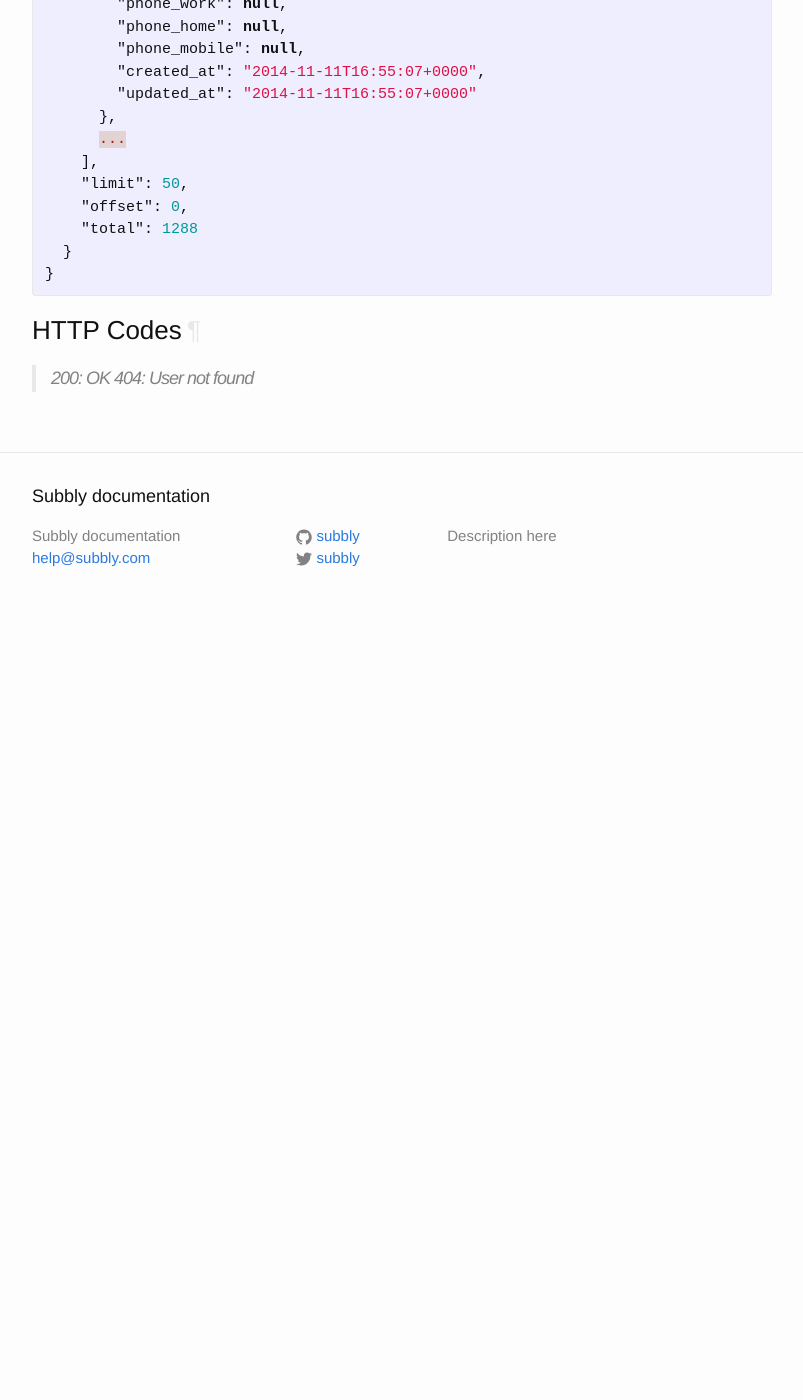
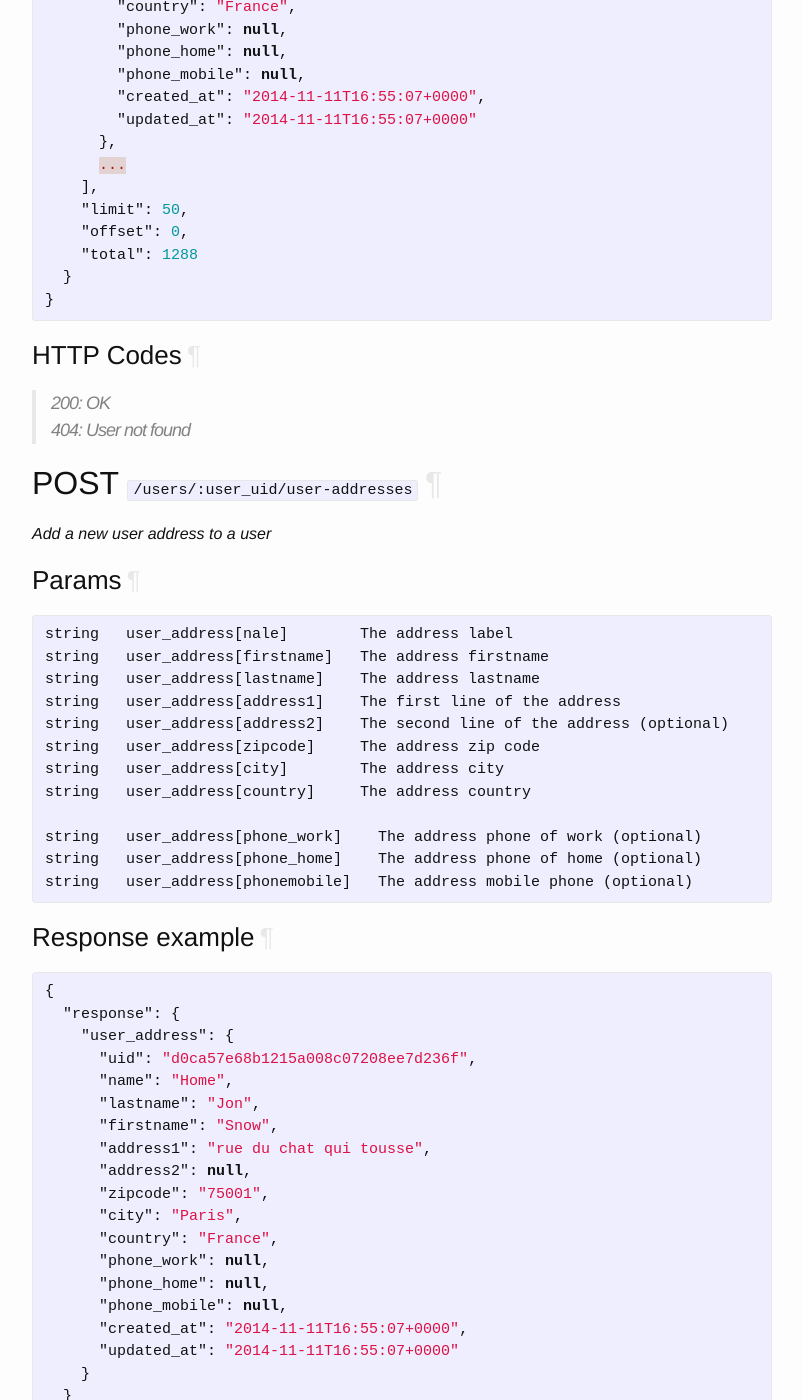
Before and after one commit to subbly/documentation, a Jekyll site: the page built from rest-api/v1/services/user-addresses.md, in a window 1280 px wide and 1400 px high, scrolled down 902 px. Shown: the whole window, without its empty margins (238-1041 px from the left). Built offline with Jekyll 4.4.1, drawn with Linux system fonts in a browser that asks for light colours; nearby versions of some CDN libraries; before the commit the page ends 1532 px from its top, so only the background shows below that; some of the changed text lies outside the part shown.

Commit message:
Update REST api user-addresses endpoint

```diff
--- a/rest-api/v1/services/user-addresses.md
+++ b/rest-api/v1/services/user-addresses.md
@@ -7,7 +7,8 @@
 
 ## List of methods
 
-- [GET `/users/:user_uid/user-addresses`](#get-users-useruid-useraddresses)
+- [GET `/users/:user_uid/user-addresses`](#get-usersuseruiduser-addresses)
+- [POST `/users/:user_uid/user-addresses`](#post-usersuseruiduser-addresses)
 
 
 
@@ -28,7 +29,7 @@
 {% highlight json %}
 {
   "response": {
-    "user-addresses": [
+    "user_addresses": [
       {
         "uid": "d0ca57e68b1215a008c07208ee7d236f",
         "name": "Home",
@@ -58,3 +59,57 @@
 
 > 200: OK
 > 404: User not found
+
+
+
+## POST `/users/:user_uid/user-addresses`
+
+_Add a new user address to a user_
+
+### Params
+
+{% highlight text %}
+string   user_address[nale]        The address label
+string   user_address[firstname]   The address firstname
+string   user_address[lastname]    The address lastname
+string   user_address[address1]    The first line of the address
+string   user_address[address2]    The second line of the address (optional)
+string   user_address[zipcode]     The address zip code
+string   user_address[city]        The address city
+string   user_address[country]     The address country
+
+string   user_address[phone_work]    The address phone of work (optional)
+string   user_address[phone_home]    The address phone of home (optional)
+string   user_address[phonemobile]   The address mobile phone (optional)
+{% endhighlight %}
+
+### Response example
+
+{% highlight json %}
+{
+  "response": {
+    "user_address": {
+      "uid": "d0ca57e68b1215a008c07208ee7d236f",
+      "name": "Home",
+      "lastname": "Jon",
+      "firstname": "Snow",
+      "address1": "rue du chat qui tousse",
+      "address2": null,
+      "zipcode": "75001",
+      "city": "Paris",
+      "country": "France",
+      "phone_work": null,
+      "phone_home": null,
+      "phone_mobile": null,
+      "created_at": "2014-11-11T16:55:07+0000",
+      "updated_at": "2014-11-11T16:55:07+0000"
+    }
+  }
+}
+{% endhighlight %}
+
+### HTTP Codes
+
+> 200: OK
+> 404: User not found
+> 400: Request error
```
